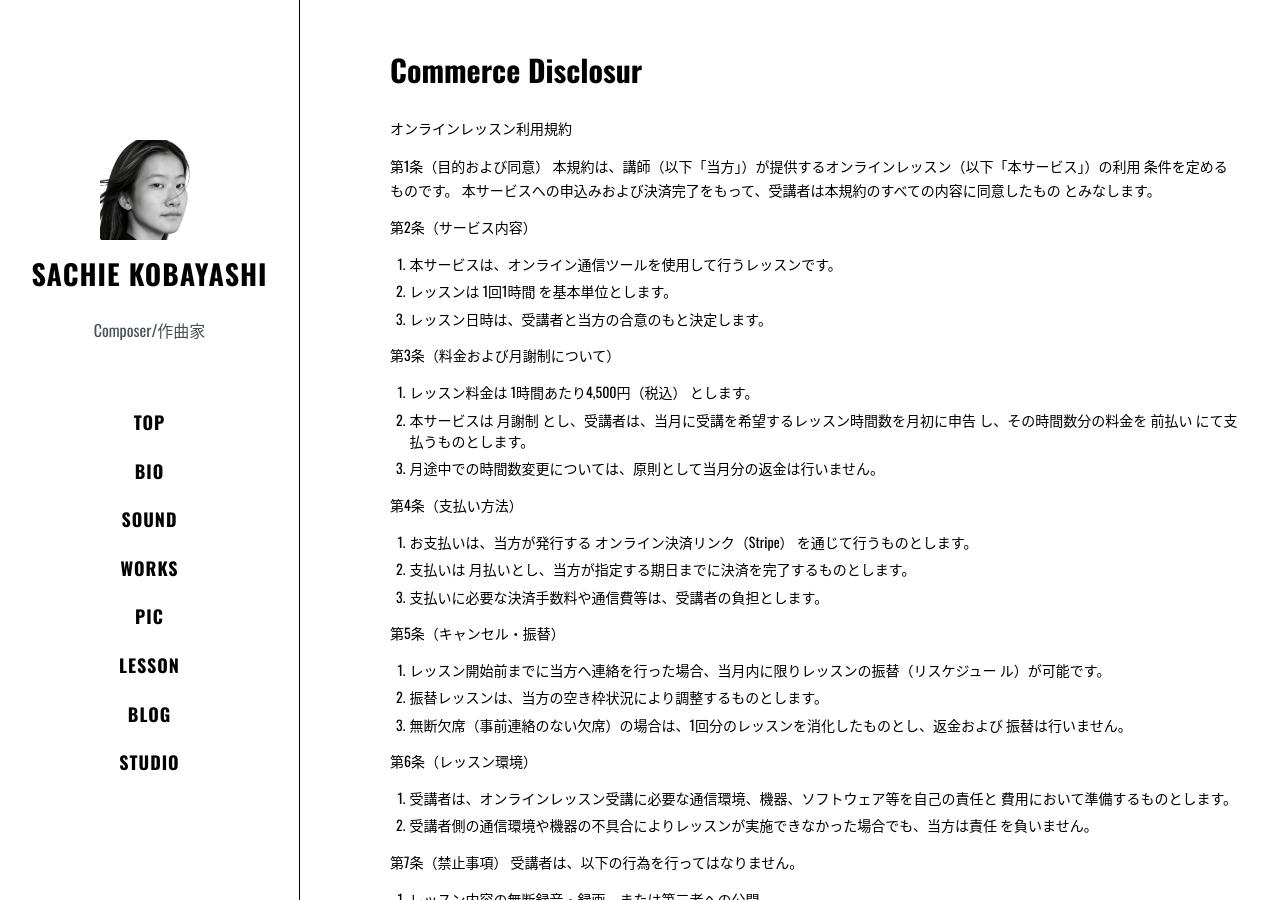
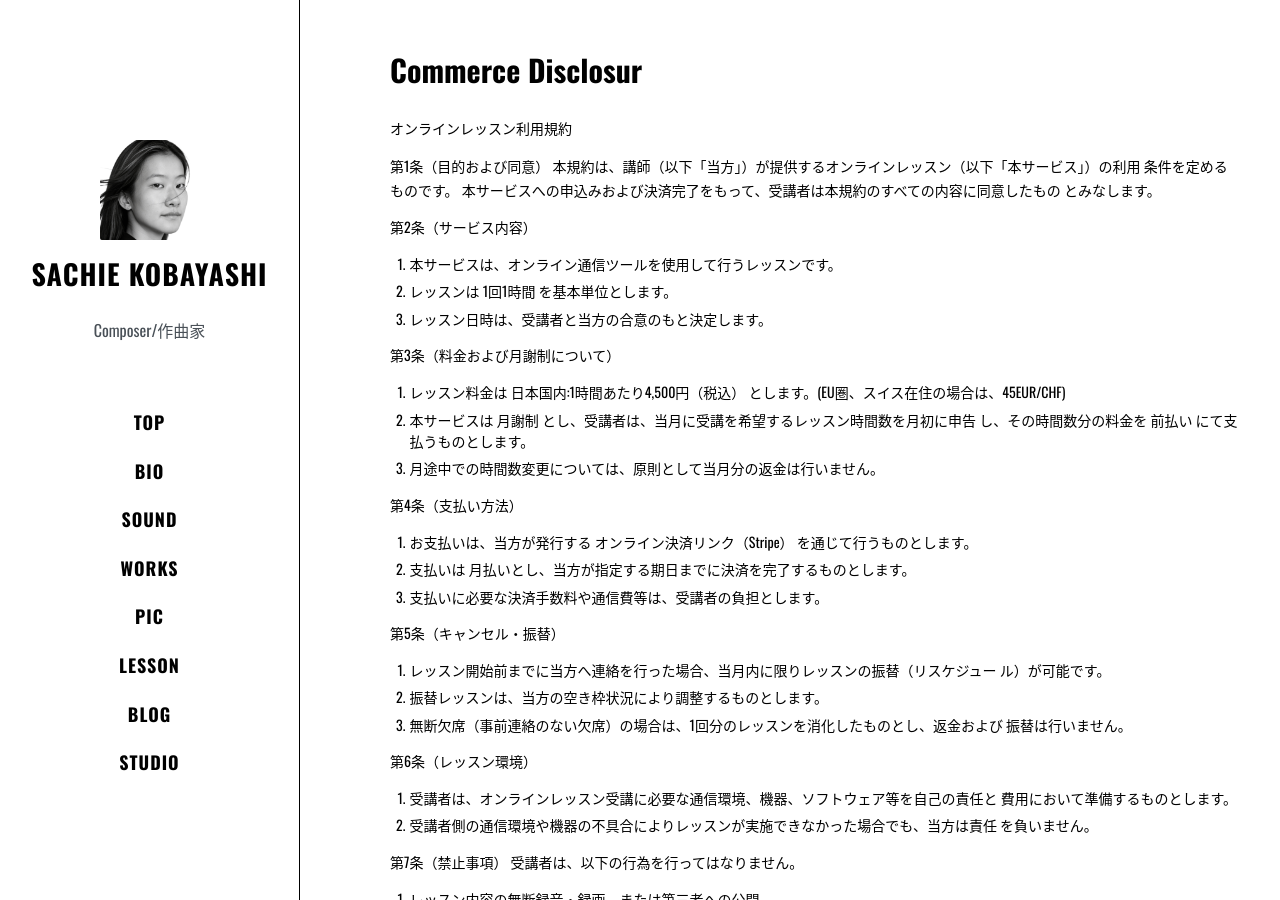
Before and after one commit to kbys88/kbys88.github.io, a Jekyll site: the page built from policies.md, in a window 1280 px wide and 900 px high. Built offline with Jekyll 4.4.1, drawn with Linux system fonts in a browser that asks for light colours; nearby versions of some CDN libraries; some web fonts are replaced.

Commit message:
Update policies.md

```diff
--- a/policies.md
+++ b/policies.md
@@ -18,7 +18,7 @@ permalink: /policies/
 3. レッスン日時は、受講者と当方の合意のもと決定します。
 
 第3条（料金および月謝制について）
-1. レッスン料金は 1時間あたり4,500円（税込） とします。
+1. レッスン料金は 日本国内:1時間あたり4,500円（税込） とします。(EU圏、スイス在住の場合は、45EUR/CHF)
 2. 本サービスは 月謝制 とし、受講者は、当月に受講を希望するレッスン時間数を月初に申告
 し、その時間数分の料金を 前払い にて支払うものとします。
 3. 月途中での時間数変更については、原則として当月分の返金は行いません。
```
